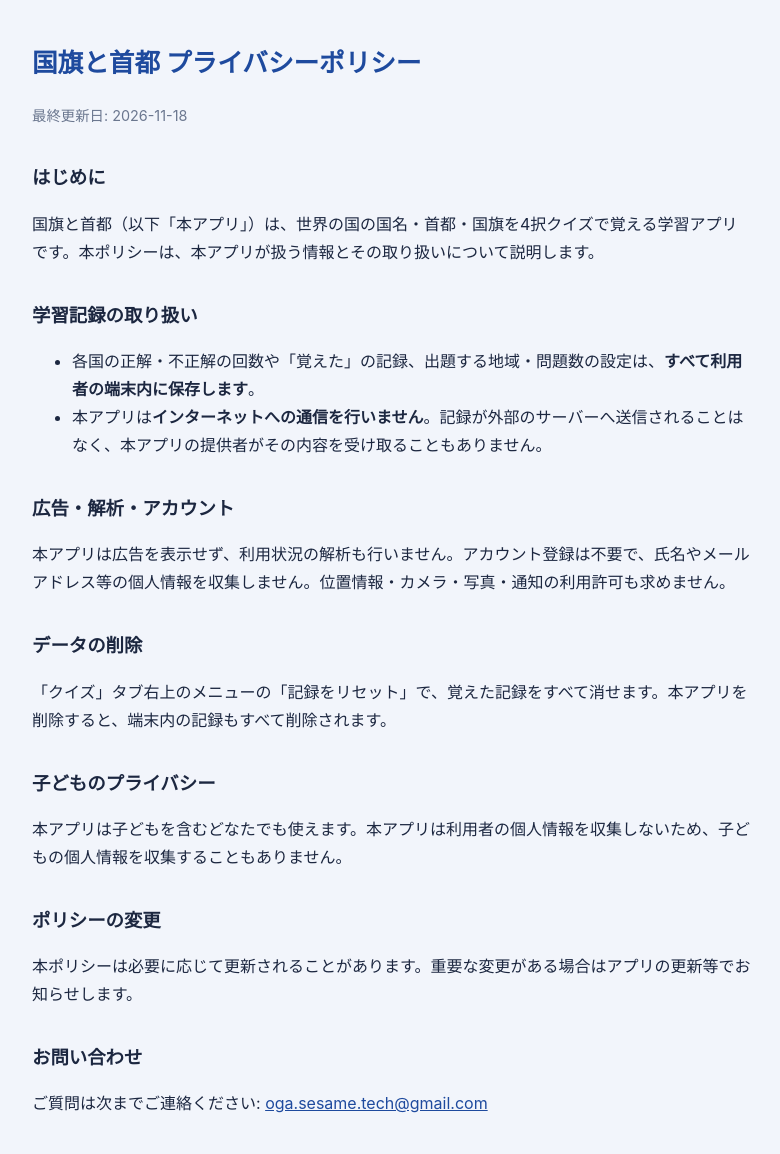
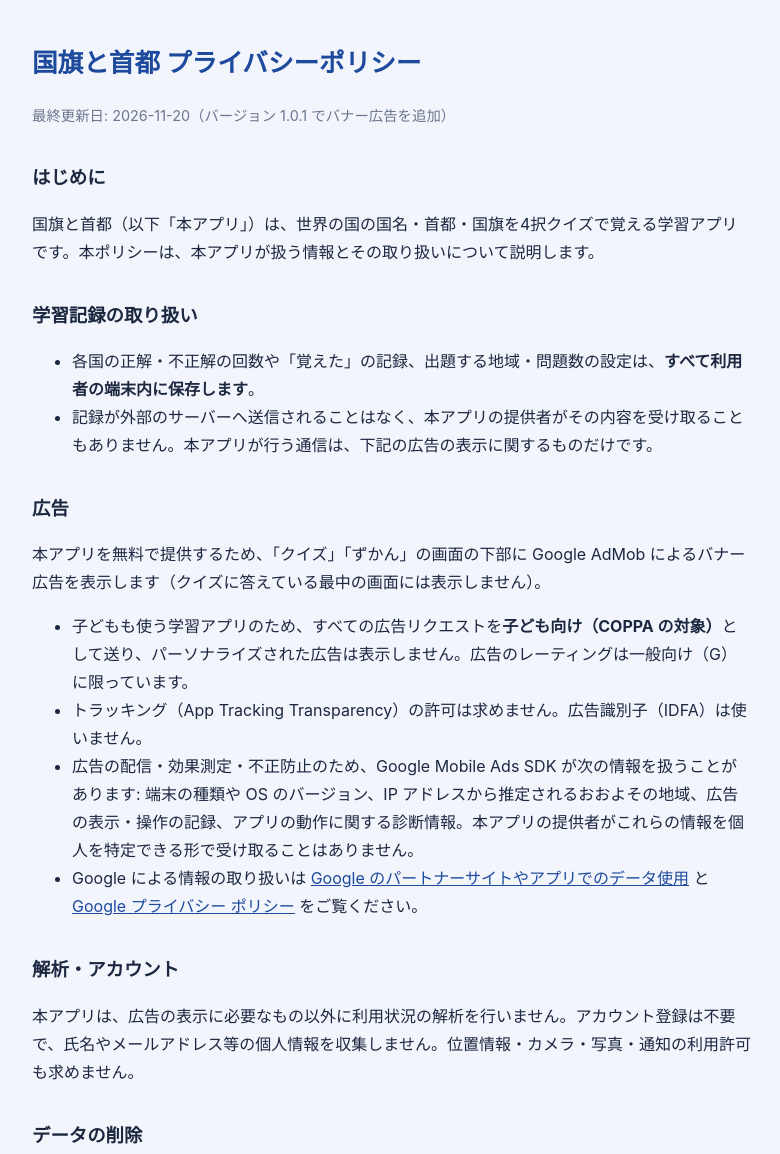
Before and after one commit to ryomasolid/ryomasolid.github.io, a plain HTML site: page privacy-kokkishuto.html in a window 1280 px wide. Shown: the top 1154 px of the page, without its empty margins (248-1028 px from the left). Drawn offline with Linux system fonts and the light colour scheme.

Commit message:
国旗と首都 のプライバシーポリシーに、1.0.1 で足すバナー広告（子ども向け・ATT なし）の説明を足す

```diff
--- a/privacy-kokkishuto.html
+++ b/privacy-kokkishuto.html
@@ -13,7 +13,7 @@
 </head>
 <body>
 <h1>国旗と首都 プライバシーポリシー</h1>
-<p class="muted">最終更新日: 2026-11-18</p>
+<p class="muted">最終更新日: 2026-11-20（バージョン 1.0.1 でバナー広告を追加）</p>
 
 <h2>はじめに</h2>
 <p>国旗と首都（以下「本アプリ」）は、世界の国の国名・首都・国旗を4択クイズで覚える学習アプリです。本ポリシーは、本アプリが扱う情報とその取り扱いについて説明します。</p>
@@ -21,17 +21,26 @@
 <h2>学習記録の取り扱い</h2>
 <ul>
   <li>各国の正解・不正解の回数や「覚えた」の記録、出題する地域・問題数の設定は、<strong>すべて利用者の端末内に保存します</strong>。</li>
-  <li>本アプリは<strong>インターネットへの通信を行いません</strong>。記録が外部のサーバーへ送信されることはなく、本アプリの提供者がその内容を受け取ることもありません。</li>
+  <li>記録が外部のサーバーへ送信されることはなく、本アプリの提供者がその内容を受け取ることもありません。本アプリが行う通信は、下記の広告の表示に関するものだけです。</li>
 </ul>
 
-<h2>広告・解析・アカウント</h2>
-<p>本アプリは広告を表示せず、利用状況の解析も行いません。アカウント登録は不要で、氏名やメールアドレス等の個人情報を収集しません。位置情報・カメラ・写真・通知の利用許可も求めません。</p>
+<h2>広告</h2>
+<p>本アプリを無料で提供するため、「クイズ」「ずかん」の画面の下部に Google AdMob によるバナー広告を表示します（クイズに答えている最中の画面には表示しません）。</p>
+<ul>
+  <li>子どもも使う学習アプリのため、すべての広告リクエストを<strong>子ども向け（COPPA の対象）</strong>として送り、パーソナライズされた広告は表示しません。広告のレーティングは一般向け（G）に限っています。</li>
+  <li>トラッキング（App Tracking Transparency）の許可は求めません。広告識別子（IDFA）は使いません。</li>
+  <li>広告の配信・効果測定・不正防止のため、Google Mobile Ads SDK が次の情報を扱うことがあります: 端末の種類や OS のバージョン、IP アドレスから推定されるおおよその地域、広告の表示・操作の記録、アプリの動作に関する診断情報。本アプリの提供者がこれらの情報を個人を特定できる形で受け取ることはありません。</li>
+  <li>Google による情報の取り扱いは <a href="https://policies.google.com/technologies/partner-sites?hl=ja">Google のパートナーサイトやアプリでのデータ使用</a> と <a href="https://policies.google.com/privacy?hl=ja">Google プライバシー ポリシー</a> をご覧ください。</li>
+</ul>
+
+<h2>解析・アカウント</h2>
+<p>本アプリは、広告の表示に必要なもの以外に利用状況の解析を行いません。アカウント登録は不要で、氏名やメールアドレス等の個人情報を収集しません。位置情報・カメラ・写真・通知の利用許可も求めません。</p>
 
 <h2>データの削除</h2>
 <p>「クイズ」タブ右上のメニューの「記録をリセット」で、覚えた記録をすべて消せます。本アプリを削除すると、端末内の記録もすべて削除されます。</p>
 
 <h2>子どものプライバシー</h2>
-<p>本アプリは子どもを含むどなたでも使えます。本アプリは利用者の個人情報を収集しないため、子どもの個人情報を収集することもありません。</p>
+<p>本アプリは子どもを含むどなたでも使えます。本アプリは利用者の個人情報を収集しません。広告は上記のとおり子ども向けとしてリクエストし、パーソナライズされた広告は表示しません。</p>
 
 <h2>ポリシーの変更</h2>
 <p>本ポリシーは必要に応じて更新されることがあります。重要な変更がある場合はアプリの更新等でお知らせします。</p>
```
